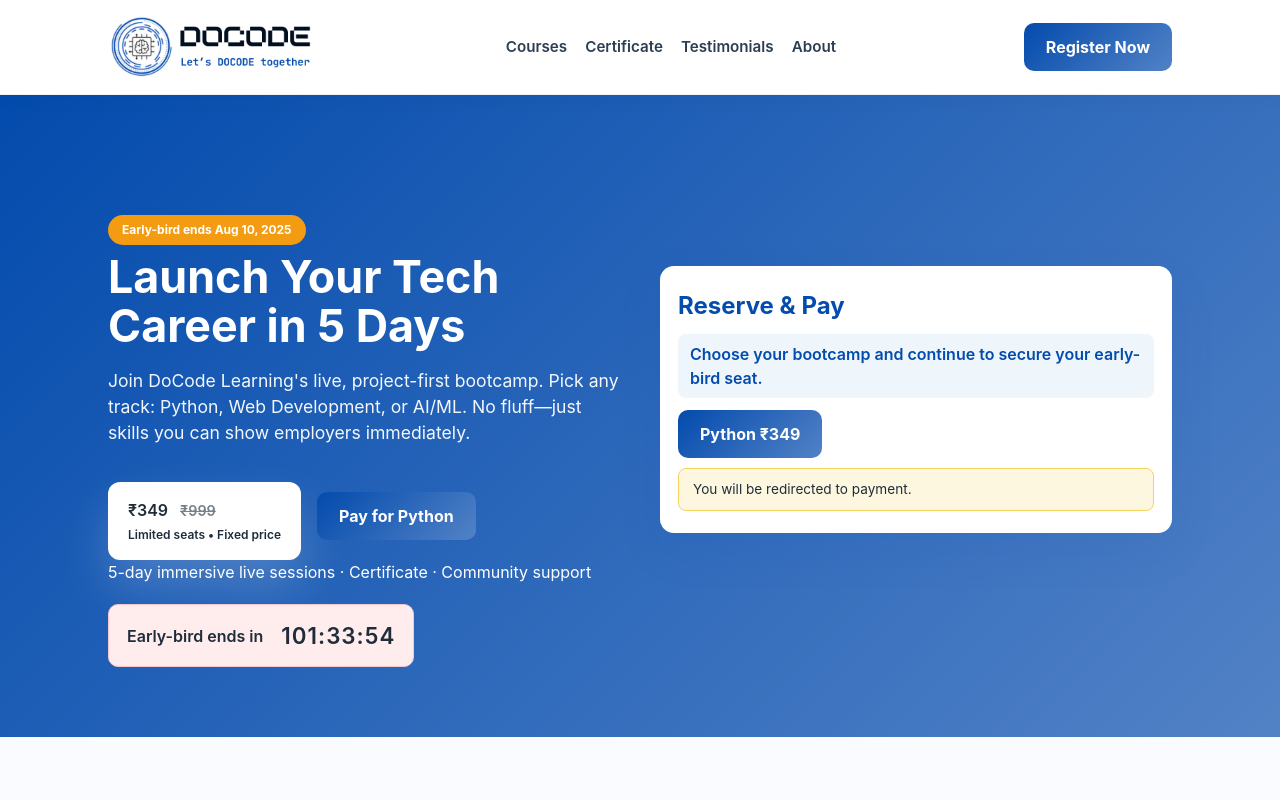
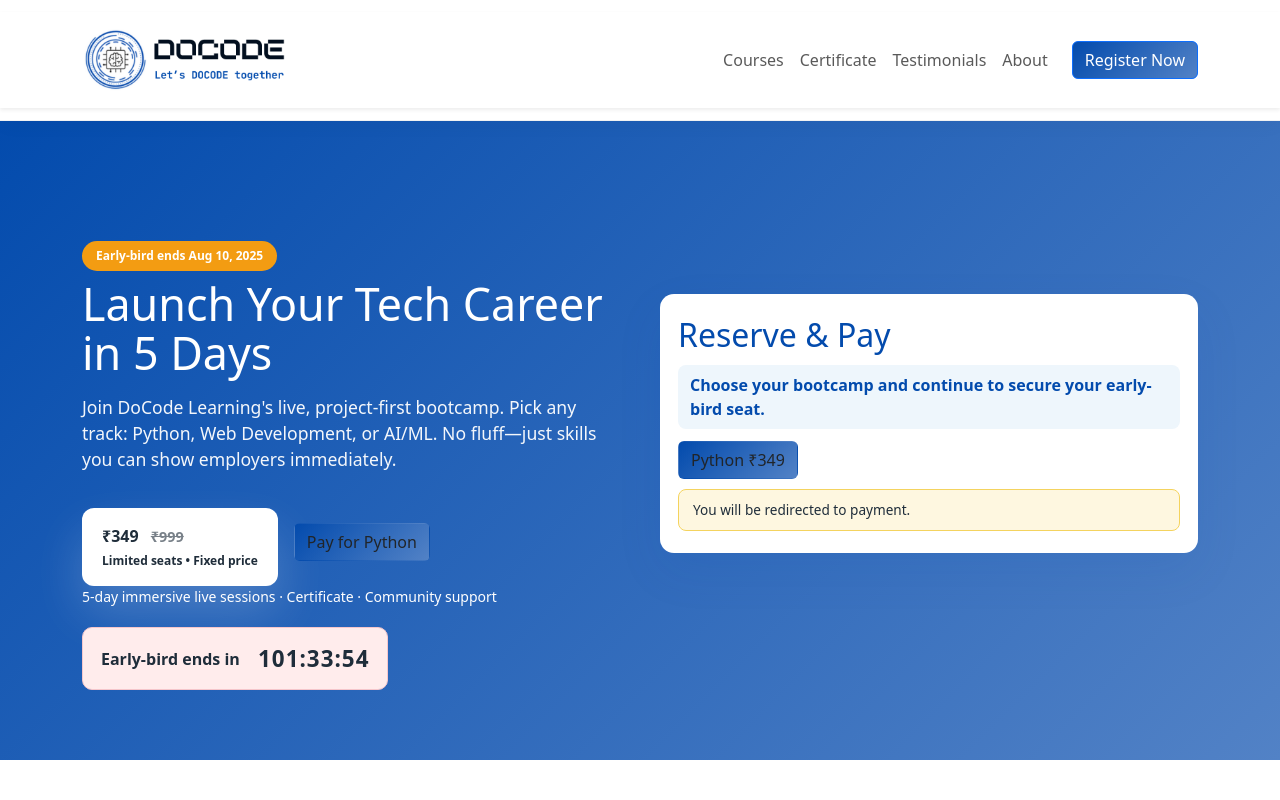
Before and after one commit to geekyshivank/DocodeLearning, a plain HTML site: page index.html in a window 1280 px wide. Shown: the top 800 px of the page. Drawn offline with nearby package versions, Linux system fonts and the light colour scheme.

Commit message:
Update index.html

```diff
--- a/index.html
+++ b/index.html
@@ -315,25 +315,54 @@
       }
     }
   </style>
+
+
 </head>
 <body>
   <!-- Header -->
-  <header aria-label="Main navigation">
-    <div class="container header-inner">
-      <div class="logo" aria-label="DoCode Learning logo">
-<!--        <div class="logo-icon" aria-hidden="true">D</div>-->
+ <!-- Include Bootstrap CSS in <head> -->
+<link href="https://cdn.jsdelivr.net/npm/bootstrap@5.3.0/dist/css/bootstrap.min.css" rel="stylesheet">
+
+<header aria-label="Main navigation">
+  <nav class="navbar navbar-expand-lg navbar-light bg-white shadow-sm">
+    <div class="container">
+      <!-- Logo -->
+      <a class="navbar-brand d-flex align-items-center" href="#" aria-label="DoCode Learning logo">
         <img src="Docode.png" alt="Docode" width="210" height="70">
-<!--        <div class="logo-text" style="font-size:22px;">DoCode Learning</div>-->
+      </a>
+
+      <!-- Toggler for mobile -->
+      <button class="navbar-toggler" type="button" data-bs-toggle="collapse" data-bs-target="#mainNavbar"
+        aria-controls="mainNavbar" aria-expanded="false" aria-label="Toggle navigation">
+        <span class="navbar-toggler-icon"></span>
+      </button>
+
+      <!-- Collapsible content -->
+      <div class="collapse navbar-collapse" id="mainNavbar">
+        <ul class="navbar-nav ms-auto mb-2 mb-lg-0">
+          <li class="nav-item">
+            <a class="nav-link" href="#courses">Courses</a>
+          </li>
+          <li class="nav-item">
+            <a class="nav-link" href="#certificate">Certificate</a>
+          </li>
+          <li class="nav-item">
+            <a class="nav-link" href="#testimonials">Testimonials</a>
+          </li>
+          <li class="nav-item">
+            <a class="nav-link" href="#about">About</a>
+          </li>
+        </ul>
+        <!-- Button -->
+        <a href="https://pages.razorpay.com/0118082025" class="btn btn-primary ms-lg-3">Register Now</a>
       </div>
-      <nav aria-label="Primary">
-        <a href="#courses">Courses</a>
-        <a href="#certificate">Certificate</a>
-        <a href="#testimonials">Testimonials</a>
-        <a href="#about">About</a>
-      </nav>
-      <a href="https://pages.razorpay.com/0118082025" class="btn">Register Now</a>
     </div>
-  </header>
+  </nav>
+</header>
+
+<!-- Include Bootstrap JS at end of <body> -->
+
+
 
   <!-- Hero -->
   <section class="hero" aria-label="Hero section">
@@ -753,5 +782,6 @@
       });
     });
   </script>
+<script src="https://cdn.jsdelivr.net/npm/bootstrap@5.3.0/dist/js/bootstrap.bundle.min.js"></script>
 </body>
 </html>
```
